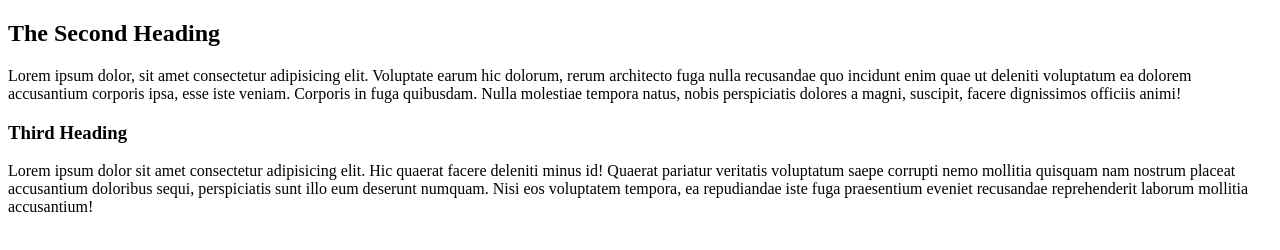
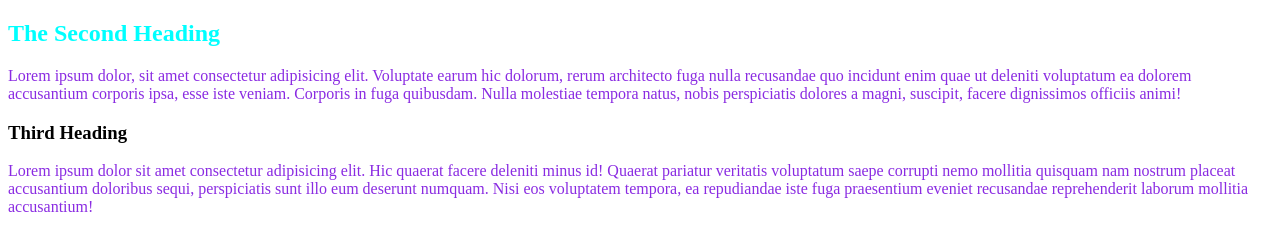
Before and after one commit to FA59/my-second-repo, a plain HTML site: page index.html in a window 1280 px wide. Drawn offline with Linux system fonts and the light colour scheme.

Commit message:
style added

```diff
--- a/index.html
+++ b/index.html
@@ -5,6 +5,7 @@
     <meta http-equiv="X-UA-Compatible" content="IE=edge" />
     <meta name="viewport" content="width=device-width, initial-scale=1.0" />
     <title>My second repo</title>
+    <link rel="stylesheet" href="style.css" />
   </head>
   <body>
     <h2>The Second Heading</h2>
--- /dev/null
+++ b/style.css
@@ -0,0 +1,7 @@
+h2{
+    color: aqua;
+}
+
+p{
+    color: blueviolet;
+}
```
